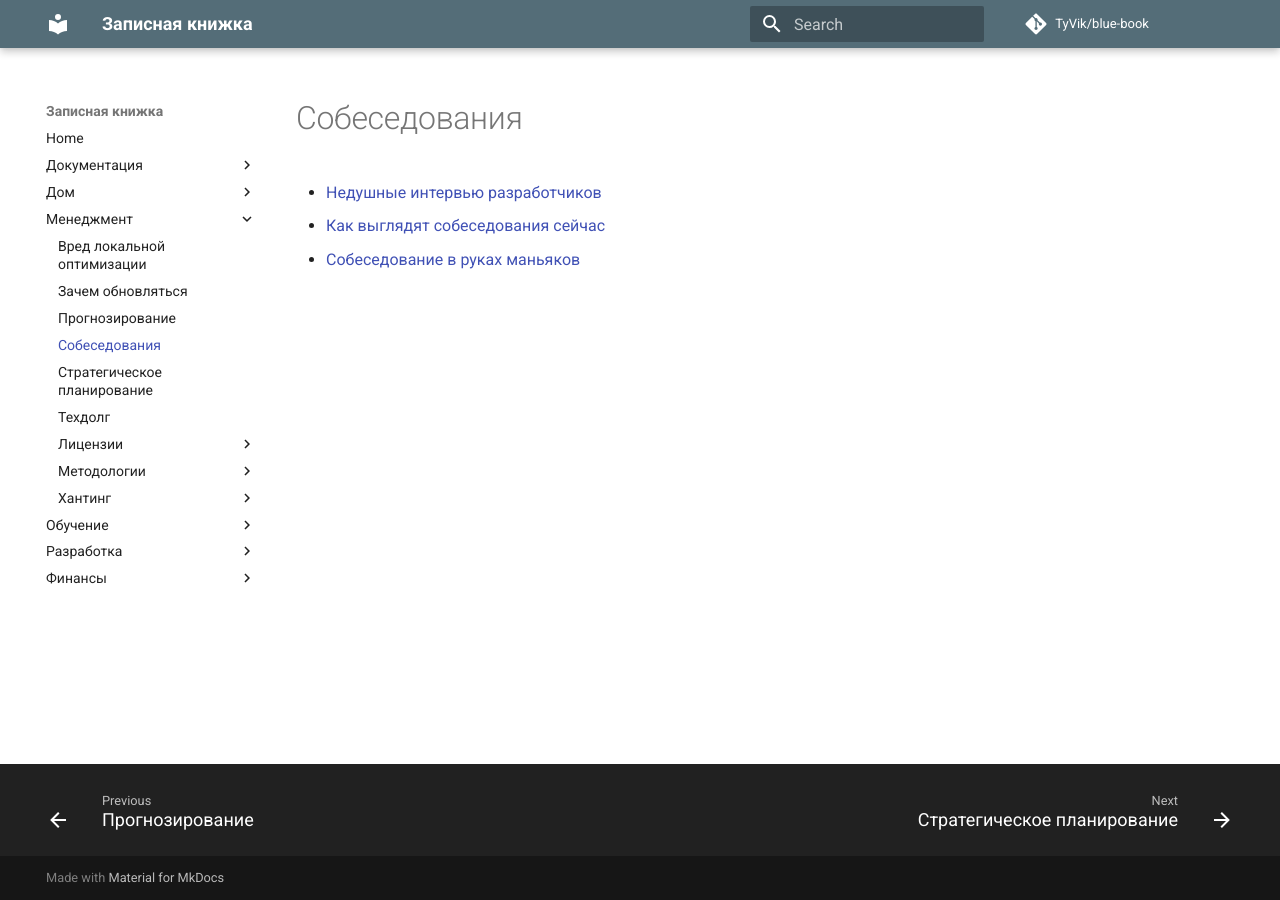
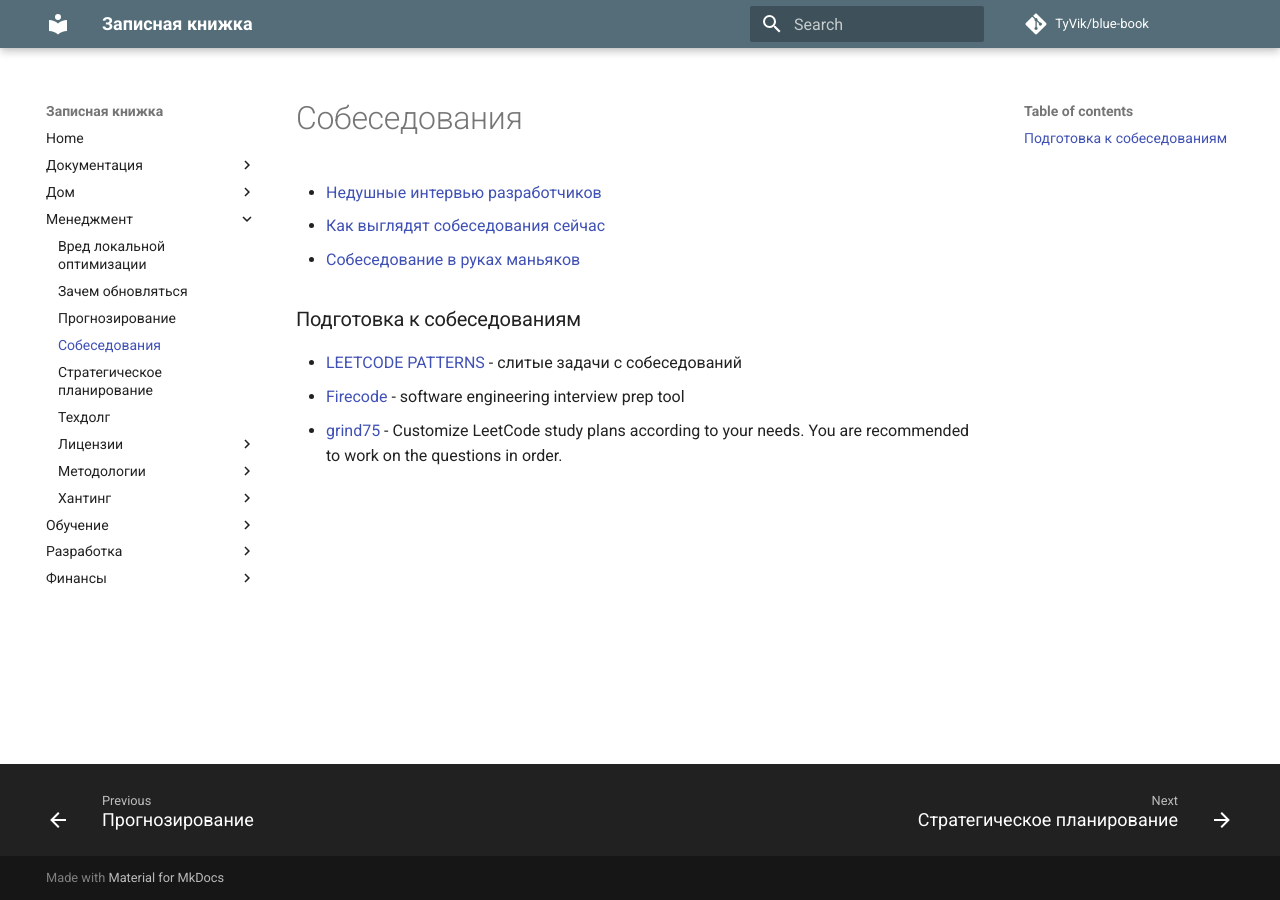
Before and after one commit to TyVik/blue-book, an MkDocs documentation site: the page built from docs/Менеджмент/Собеседования.md, in a window 1280 px wide. Built offline with MkDocs 1.6.1 and Material for MkDocs 9.7.7, drawn with Linux system fonts in a browser that asks for light colours; comment, search, counter and statistics services are not loaded.

```diff
--- a/docs/Менеджмент/Собеседования.md
+++ b/docs/Менеджмент/Собеседования.md
@@ -1,3 +1,10 @@
 - [Недушные интервью разработчиков](https://habr.com/ru/articles/724754/)
 - [Как выглядят собеседования сейчас](https://habr.com/ru/articles/758838/)
 - [Собеседование в руках маньяков](https://habr.com/ru/companies/nordclan/articles/757194/)
+
+
+## Подготовка к собеседованиям
+
+- [LEETCODE PATTERNS](https://seanprashad.com/leetcode-patterns/) - слитые задачи с собеседований
+- [Firecode](https://firecode.io/users/sign_up) -  software engineering interview prep tool
+- [grind75](https://www.techinterviewhandbook.org/grind75) - Customize LeetCode study plans according to your needs. You are recommended to work on the questions in order.
```
Also changed, not shown: docs/Менеджмент/Техдолг.md (+2 -0 lines), docs/Обучение/Операционные системы/Xv6.md (added, +5 -0 lines), docs/Обучение/Операционные системы/С чего начать.md (added, +1 -0 lines), docs/Разработка/Бэкенд/Python/datetime.md (added, +1 -0 lines), docs/Разработка/Фронт/Vue/composition.md (added, +1 -0 lines), docs/Разработка/Фронт/Vue/Материалы.md (added, +1 -0 lines).
